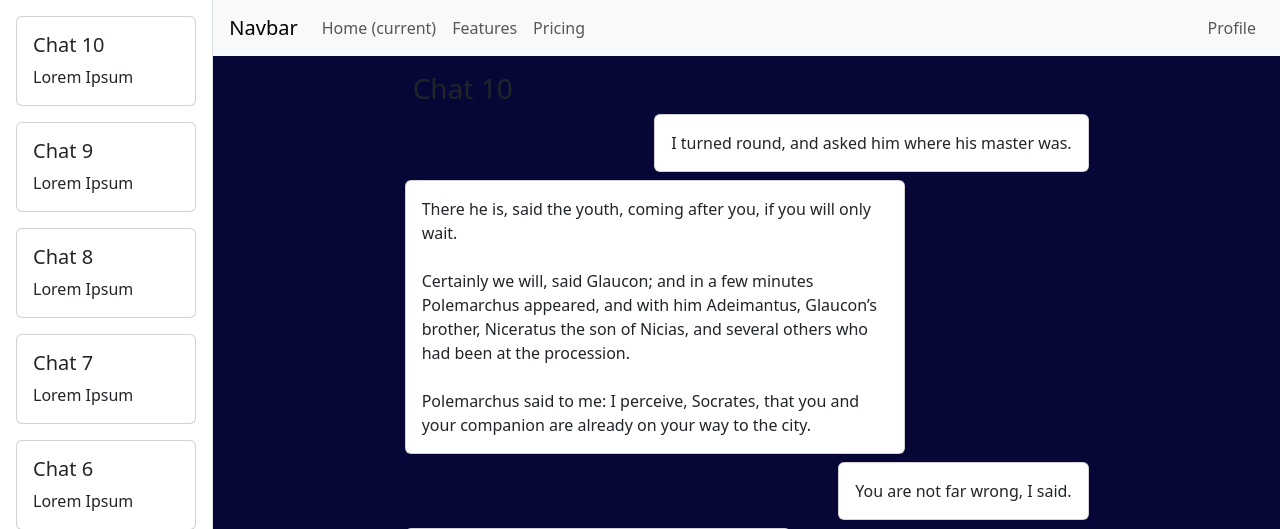
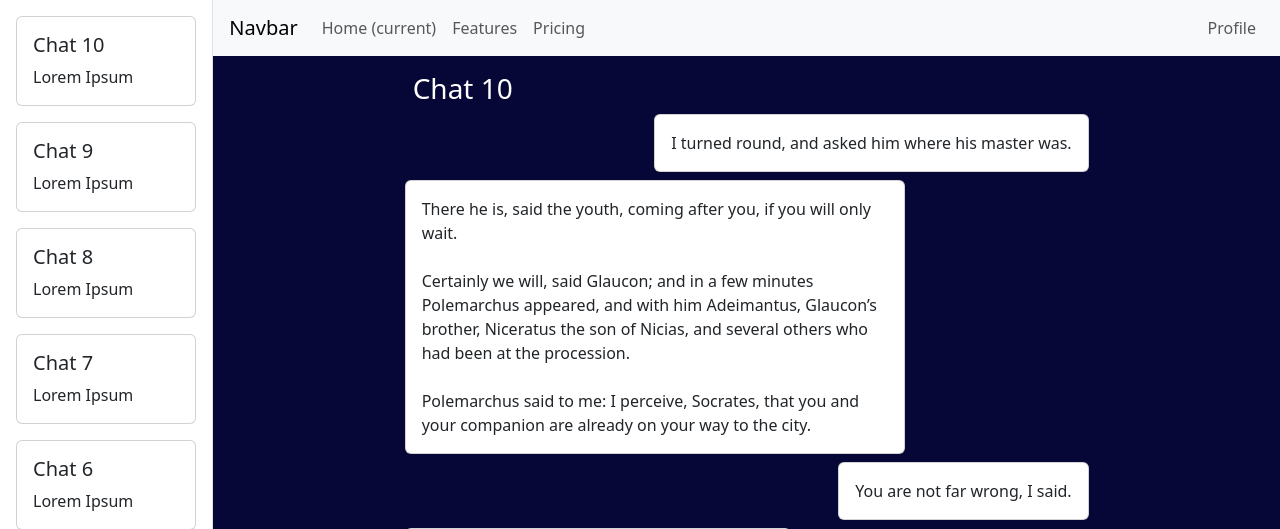
Before and after one commit to UCCS-SP25-CS4300-CS5300-1/Group-7-Spring-2025, a Django app: page /demo/ in a window 1280 px wide. Shown: the top 529 px of the page. Run offline with Django 5.2, Linux system fonts and the light colour scheme.

Commit message:
Override h3 as white text

```diff
--- a/active_interview_backend/active_interview_app/static/demo.css
+++ b/active_interview_backend/active_interview_app/static/demo.css
@@ -59,6 +59,6 @@ html, body {
     max-width: 500px;
     width: auto;
 }
-h3 {
-    color: white;
+.whiteTextOverride {
+    color: white !important;
 }
--- a/active_interview_backend/active_interview_app/templates/demo/demo.html
+++ b/active_interview_backend/active_interview_app/templates/demo/demo.html
@@ -26,7 +26,7 @@
         <div class="chat-container h-100 d-flex flex-column">
           {% include "demo/navbar.html" %}
           <div class="inner-chat-container flex-grow-1 d-flex flex-column">
-            <h3 class="px-3 pt-3">Chat 10</h3>
+            <h3 class="whiteTextOverride px-3 pt-3">Chat 10</h3>
             {% include "demo/text-bubbles.html" %}
             <div class="card mb-3 mt-3">
               <div class="card-body">
```
